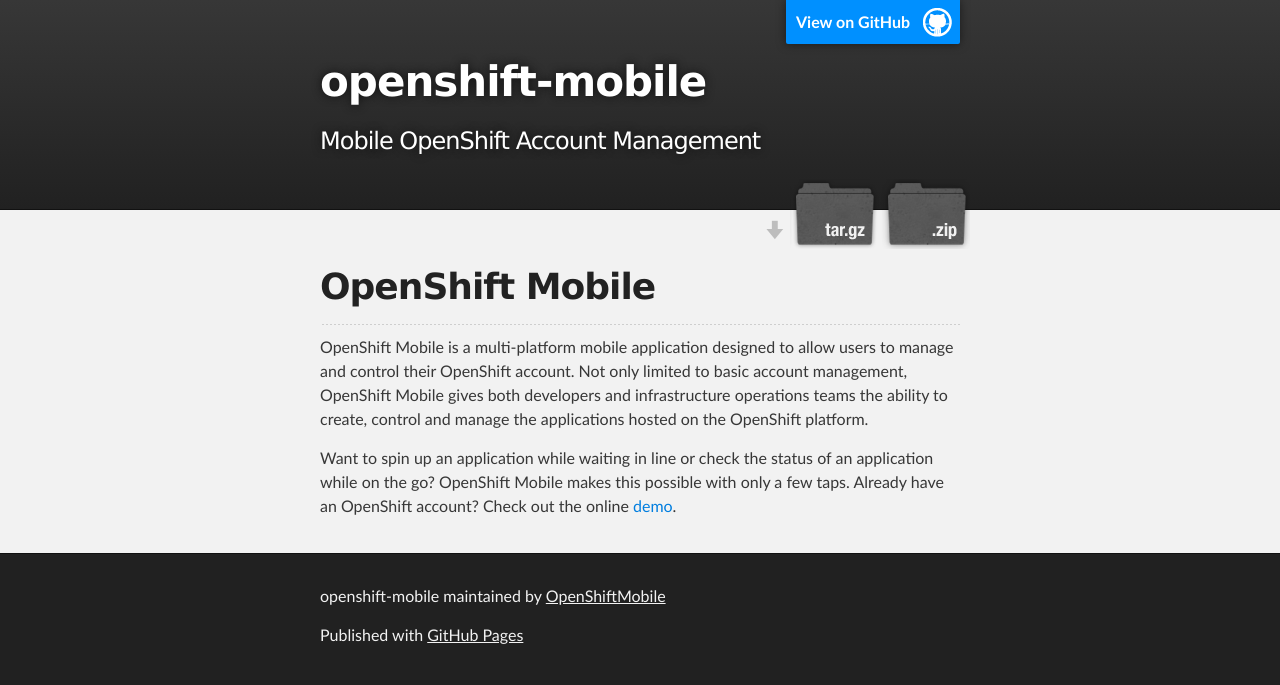
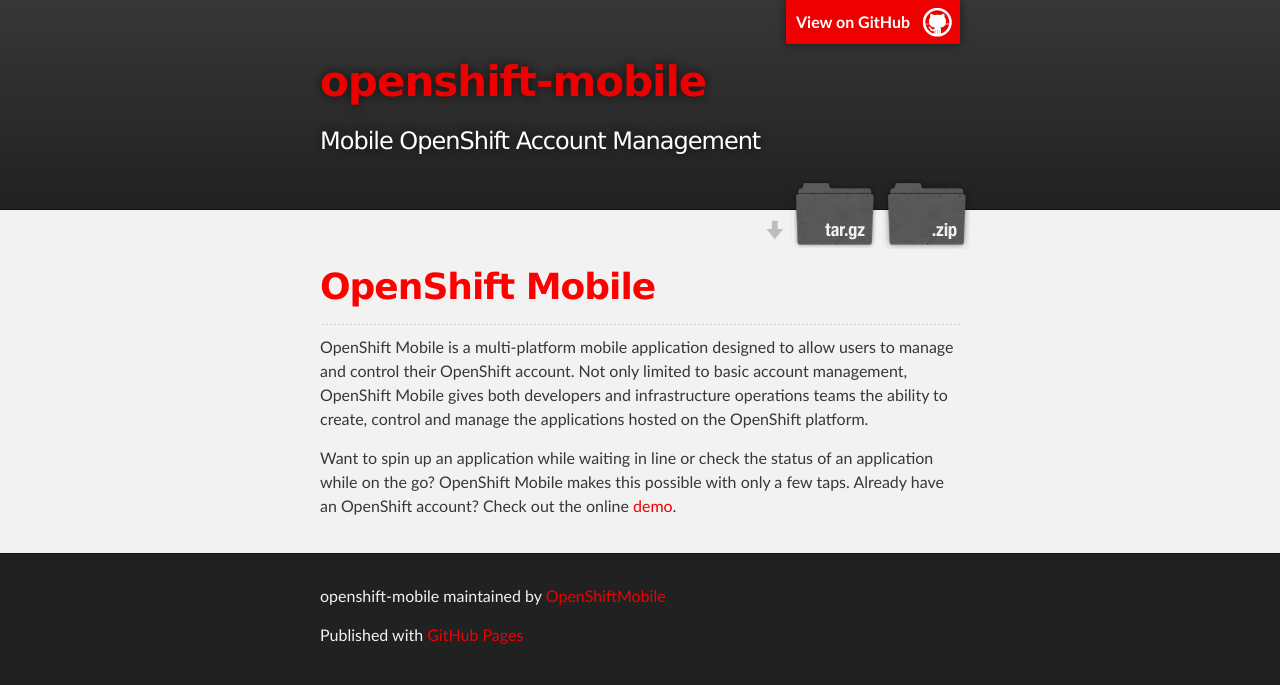
Before and after one commit to openshift-mobile/openshift-mobile, a plain HTML site: page index.html in a window 1280 px wide. Drawn offline with Linux system fonts and the light colour scheme.

Commit message:
Update stylesheet.css
updated basic styles to have a similar color palette (white, black, red) to openshift

```diff
--- a/stylesheets/stylesheet.css
+++ b/stylesheets/stylesheet.css
@@ -61,7 +61,7 @@
 h1, h2, h3, h4, h5, h6 {
   margin: 10px 0;
   font-weight: 700;
-  color:#222222;
+  color:#f00;
   font-family: 'Lucida Grande', 'Calibri', Helvetica, Arial, sans-serif;
   letter-spacing: -1px;
 }
@@ -103,7 +103,7 @@
 
 a {
   text-decoration: none;
-  color: #007edf;
+  color: #e00;
   text-shadow: none;
 
   transition: color 0.5s ease;
@@ -121,8 +121,10 @@
 a:hover, a:focus {text-decoration: underline;}
 
 footer a {
+/*
   color: #F2F2F2;
   text-decoration: underline;
+*/
 }
 
 em {
@@ -277,7 +279,7 @@
   z-index: 10;
   padding: 10px 50px 10px 10px;
   color: #fff;
-  background: url('../images/blacktocat.png') #0090ff no-repeat 95% 50%;
+  background: url('../images/blacktocat.png') #ee0000 no-repeat 95% 50%;
   font-weight: 700;
   box-shadow: 0 0 10px rgba(0,0,0,.5);
   border-bottom-left-radius: 2px;
@@ -299,7 +301,7 @@
 
 #project_title {
   margin: 0;
-  color: #fff;
+  color: #e00;
   font-size: 42px;
   font-weight: 700;
   text-shadow: #111 0px 0px 10px;
```
